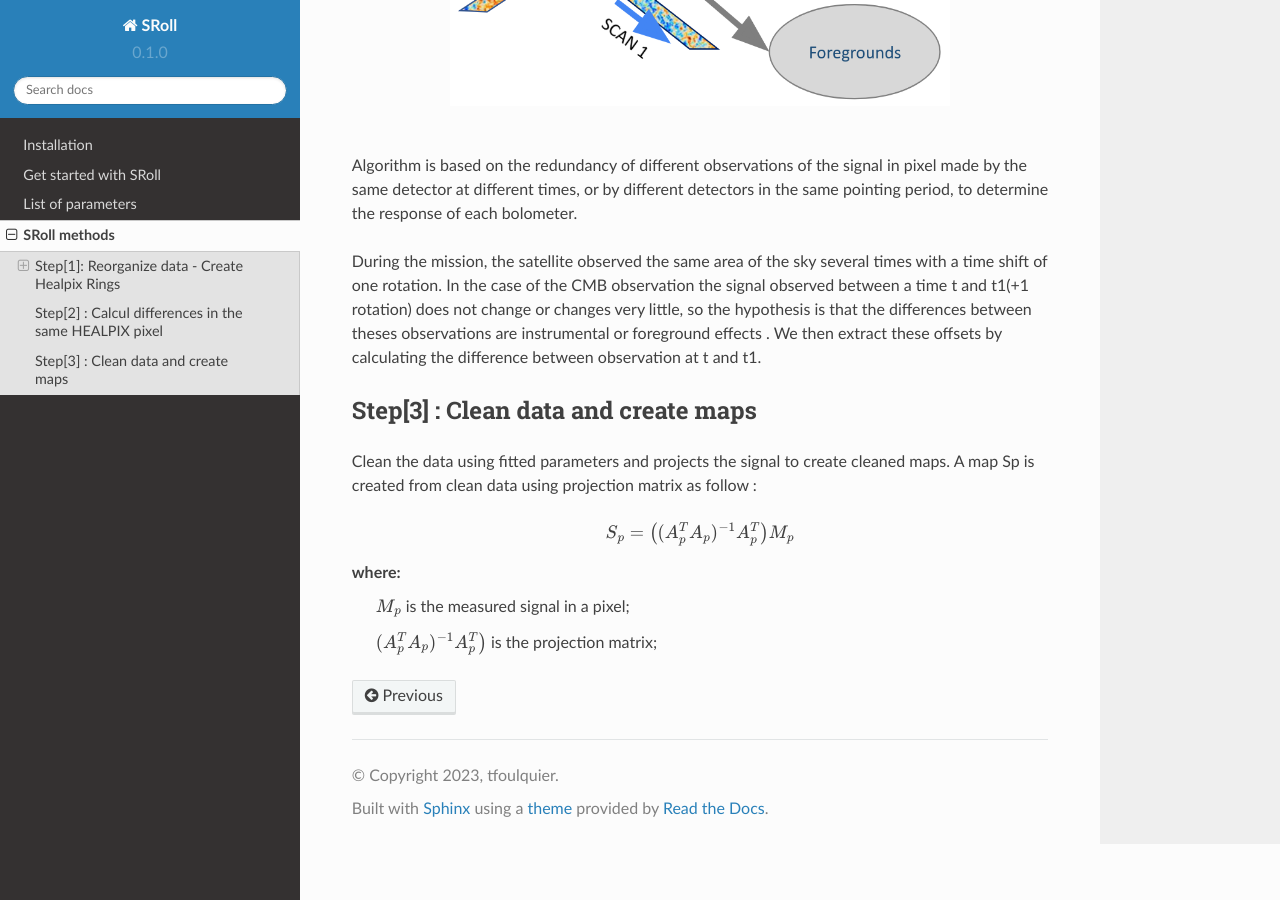
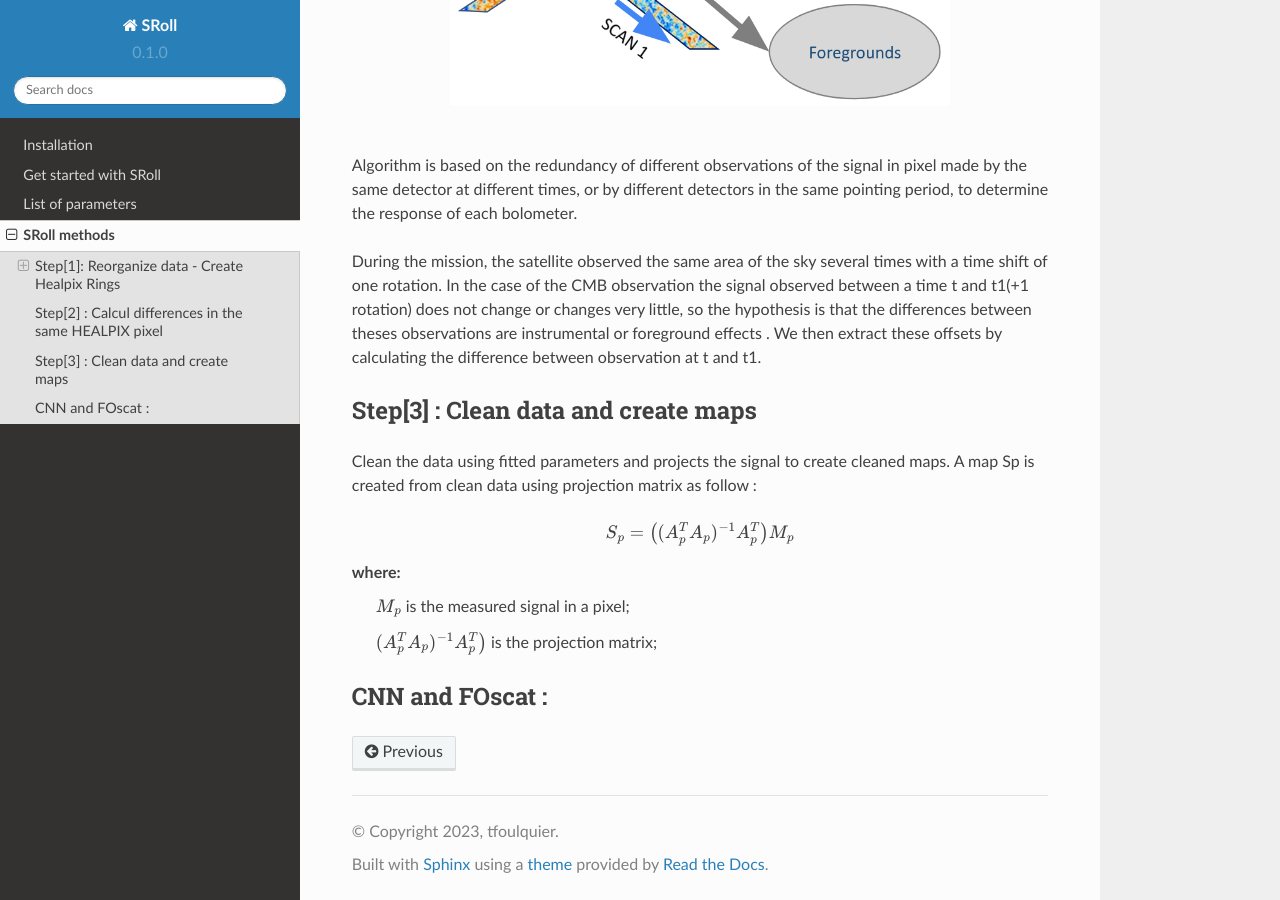
Before and after one commit to jmdelouis/SRoll, a Sphinx documentation site: the page built from readthedocs/docs/source/methods.rst, in a window 1280 px wide and 900 px high, scrolled down 1124 px. Built offline with Sphinx 7.4.7 and the Read the Docs theme 2.0.0, drawn with Linux system fonts in a browser that asks for light colours.

Commit message:
Update methods.rst

```diff
--- a/readthedocs/docs/source/methods.rst
+++ b/readthedocs/docs/source/methods.rst
@@ -57,3 +57,9 @@ where:
  :math:`M_{p}` is the measured signal in a pixel;
 
  :math:`(A^T_{p}A_{p})^{-1} A^T_{p}\big{)}` is the projection matrix;
+
+
+
+
+CNN and FOscat :
+-----------------
```
